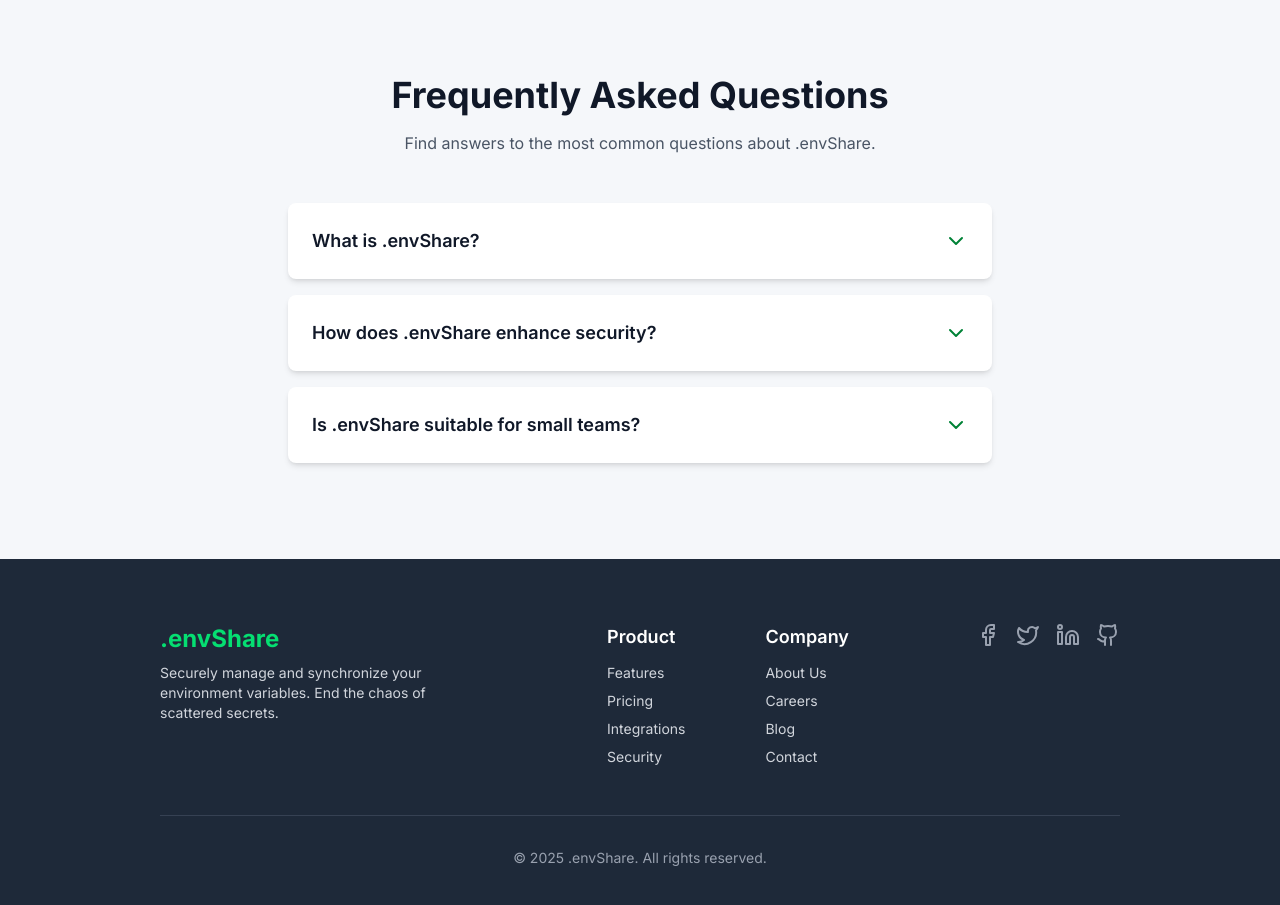
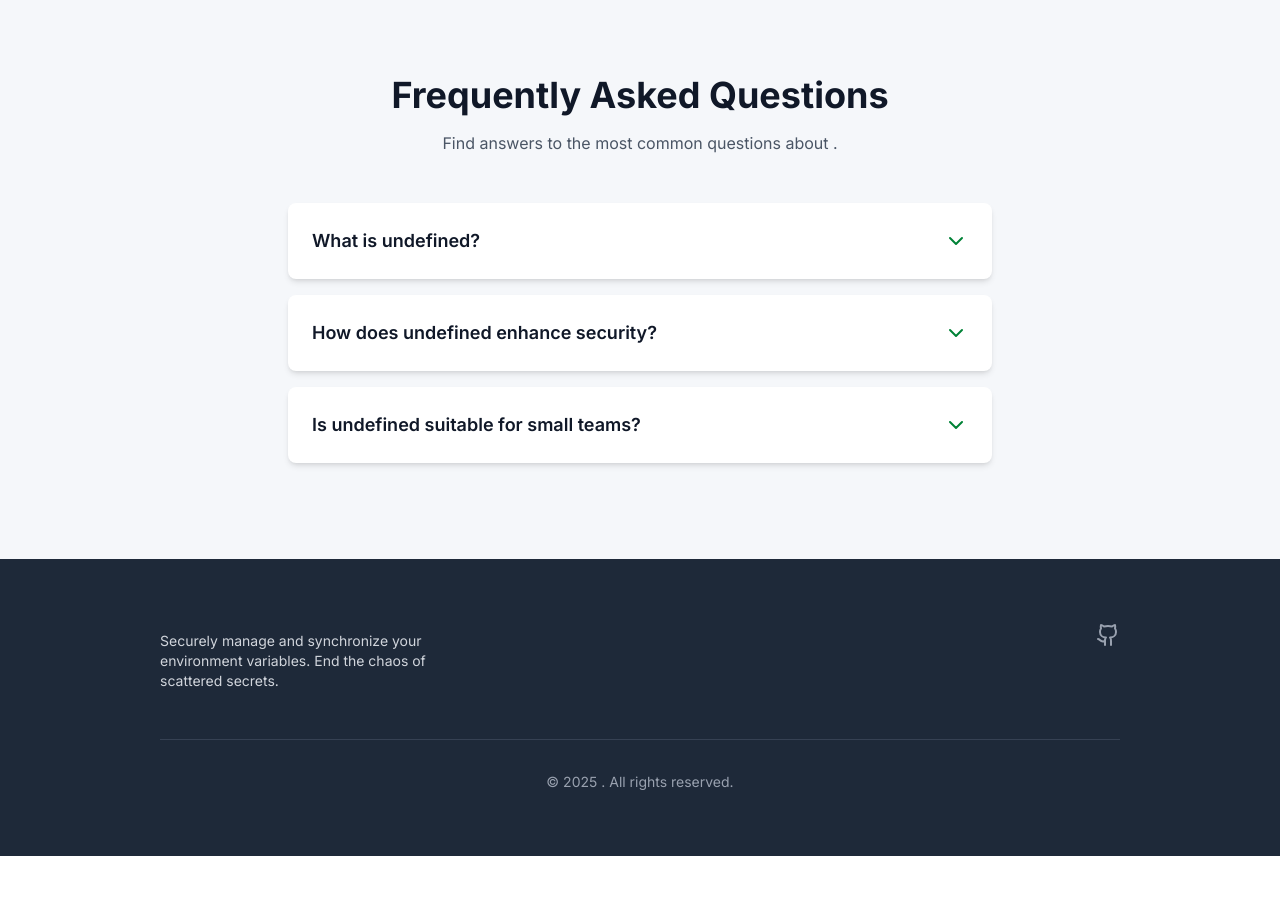
Before and after one commit to ChirayuSahu/envoy, a Next.js app in the folder web-app/: page / in a window 1280 px wide. Shown: the part 1860-2765 px from the top of the page. After the commit the page ends 2716 px from the top, so only its background shows below. Built offline with nearby package versions, Linux system fonts and the light colour scheme; no server answers; a web font is replaced by a local one.

Commit message:
fix: update FAQDropdown and Footer components to use dynamic app name

```diff
--- a/web-app/src/components/faqSection.tsx
+++ b/web-app/src/components/faqSection.tsx
@@ -6,19 +6,19 @@ const FAQDropdown = () => {
 
   const faqs = [
     {
-      question: "What is .envShare?",
+      question: `What is ${process.env.NEXT_PUBLIC_APP_NAME}?`,
       answer:
-        ".envShare is a secure platform designed to help developers, teams, and organizations manage and synchronize their .env files and sensitive credentials efficiently and securely, eliminating the need to share them via insecure channels.",
+        `${process.env.NEXT_PUBLIC_APP_NAME} is a secure platform designed to help developers, teams, and organizations manage and synchronize their .env files and sensitive credentials efficiently and securely, eliminating the need to share them via insecure channels.`,
     },
     {
-      question: "How does .envShare enhance security?",
+      question: `How does ${process.env.NEXT_PUBLIC_APP_NAME} enhance security?`,
       answer:
-        ".envShare encrypts your environment variables both in transit and at rest. It provides granular access control and integrates with existing authentication systems to ensure only authorized personnel can access sensitive data.",
+        `${process.env.NEXT_PUBLIC_APP_NAME} encrypts your environment variables both in transit and at rest. It provides granular access control and integrates with existing authentication systems to ensure only authorized personnel can access sensitive data.`,
     },
     {
-      question: "Is .envShare suitable for small teams?",
+      question: `Is ${process.env.NEXT_PUBLIC_APP_NAME} suitable for small teams?`,
       answer:
-        "Absolutely! .envShare is designed to scale from individual developers and small teams to large enterprises. Its intuitive interface and robust features make it ideal for teams of any size looking to improve their secret management.",
+        `Absolutely! ${process.env.NEXT_PUBLIC_APP_NAME} is designed to scale from individual developers and small teams to large enterprises. Its intuitive interface and robust features make it ideal for teams of any size looking to improve their secret management.`,
     },
   ];
 
@@ -33,7 +33,7 @@ const FAQDropdown = () => {
           Frequently Asked Questions
         </h2>
         <p className="text-base text-gray-600 dark:text-gray-400 mb-12">
-          Find answers to the most common questions about .envShare.
+          Find answers to the most common questions about {process.env.NEXT_PUBLIC_APP_NAME}.
         </p>
 
         <div className="space-y-4">
--- a/web-app/src/components/footer.tsx
+++ b/web-app/src/components/footer.tsx
@@ -1,53 +1,21 @@
 import React from "react";
-import { Facebook, Twitter, Linkedin, Github } from "lucide-react";
+import { Github } from "lucide-react";
 
 const Footer = () => {
     return (
         <footer className="font-inter bg-gray-800 dark:bg-[#0A0A0A] py-12 md:py-16 text-white">
             <div className="max-w-5xl mx-auto px-6 lg:px-8">
                 <div className="flex flex-col md:flex-row justify-between items-center md:items-start text-center md:text-left">
-          {/* Company Info */}
+
                     <div className="mb-8 md:mb-0">
-            <h3 className="text-2xl font-bold text-green-400 mb-2">.envShare</h3>
+                        <h3 className="text-2xl font-bold text-green-400 mb-2">{process.env.NEXT_PUBLIC_APP_NAME}</h3>
                         <p className="text-gray-300 text-sm max-w-xs">
                             Securely manage and synchronize your environment variables.
                             End the chaos of scattered secrets.
                         </p>
                     </div>
 
-          {/* Navigation Links */}
-          <div className="grid grid-cols-2 gap-x-8 gap-y-4 md:flex md:space-x-12 mb-8 md:mb-0">
-            <div>
-              <h4 className="font-semibold text-lg mb-3">Product</h4>
-              <ul className="space-y-2 text-gray-300 text-sm">
-                <li><a href="#" className="hover:text-green-400 transition-colors duration-200">Features</a></li>
-                <li><a href="#" className="hover:text-green-400 transition-colors duration-200">Pricing</a></li>
-                <li><a href="#" className="hover:text-green-400 transition-colors duration-200">Integrations</a></li>
-                <li><a href="#" className="hover:text-green-400 transition-colors duration-200">Security</a></li>
-              </ul>
-            </div>
-            <div>
-              <h4 className="font-semibold text-lg mb-3">Company</h4>
-              <ul className="space-y-2 text-gray-300 text-sm">
-                <li><a href="#" className="hover:text-green-400 transition-colors duration-200">About Us</a></li>
-                <li><a href="#" className="hover:text-green-400 transition-colors duration-200">Careers</a></li>
-                <li><a href="#" className="hover:text-green-400 transition-colors duration-200">Blog</a></li>
-                <li><a href="#" className="hover:text-green-400 transition-colors duration-200">Contact</a></li>
-              </ul>
-            </div>
-          </div>
-
-          {/* Social Media Links */}
                     <div className="flex space-x-4">
-            <a href="#" aria-label="Facebook" className="text-gray-400 hover:text-green-400 transition-colors duration-200">
-              <Facebook className="w-6 h-6" />
-            </a>
-            <a href="#" aria-label="Twitter" className="text-gray-400 hover:text-green-400 transition-colors duration-200">
-              <Twitter className="w-6 h-6" />
-            </a>
-            <a href="#" aria-label="LinkedIn" className="text-gray-400 hover:text-green-400 transition-colors duration-200">
-              <Linkedin className="w-6 h-6" />
-            </a>
                         <a href="#" aria-label="GitHub" className="text-gray-400 hover:text-green-400 transition-colors duration-200">
                             <Github className="w-6 h-6" />
                         </a>
@@ -55,7 +23,7 @@ const Footer = () => {
                 </div>
 
                 <div className="border-t border-gray-700 dark:border-gray-900 mt-12 pt-8 text-center text-gray-400 text-sm">
-          &copy; {new Date().getFullYear()} .envShare. All rights reserved.
+                    &copy; {new Date().getFullYear()} {process.env.NEXT_PUBLIC_APP_NAME}. All rights reserved.
                 </div>
             </div>
         </footer>
```
Lines whose indentation alone changed are shown as unchanged.
